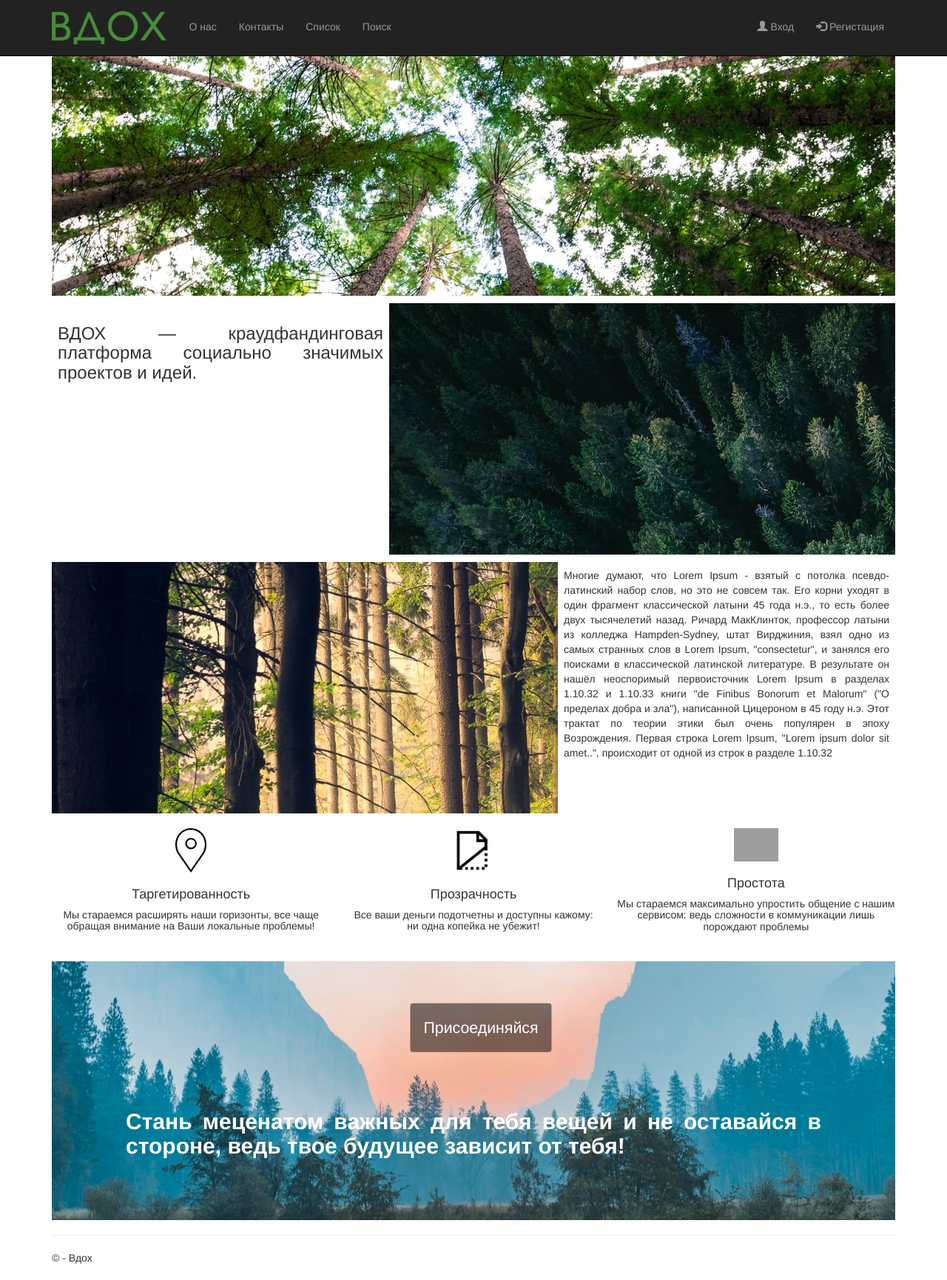
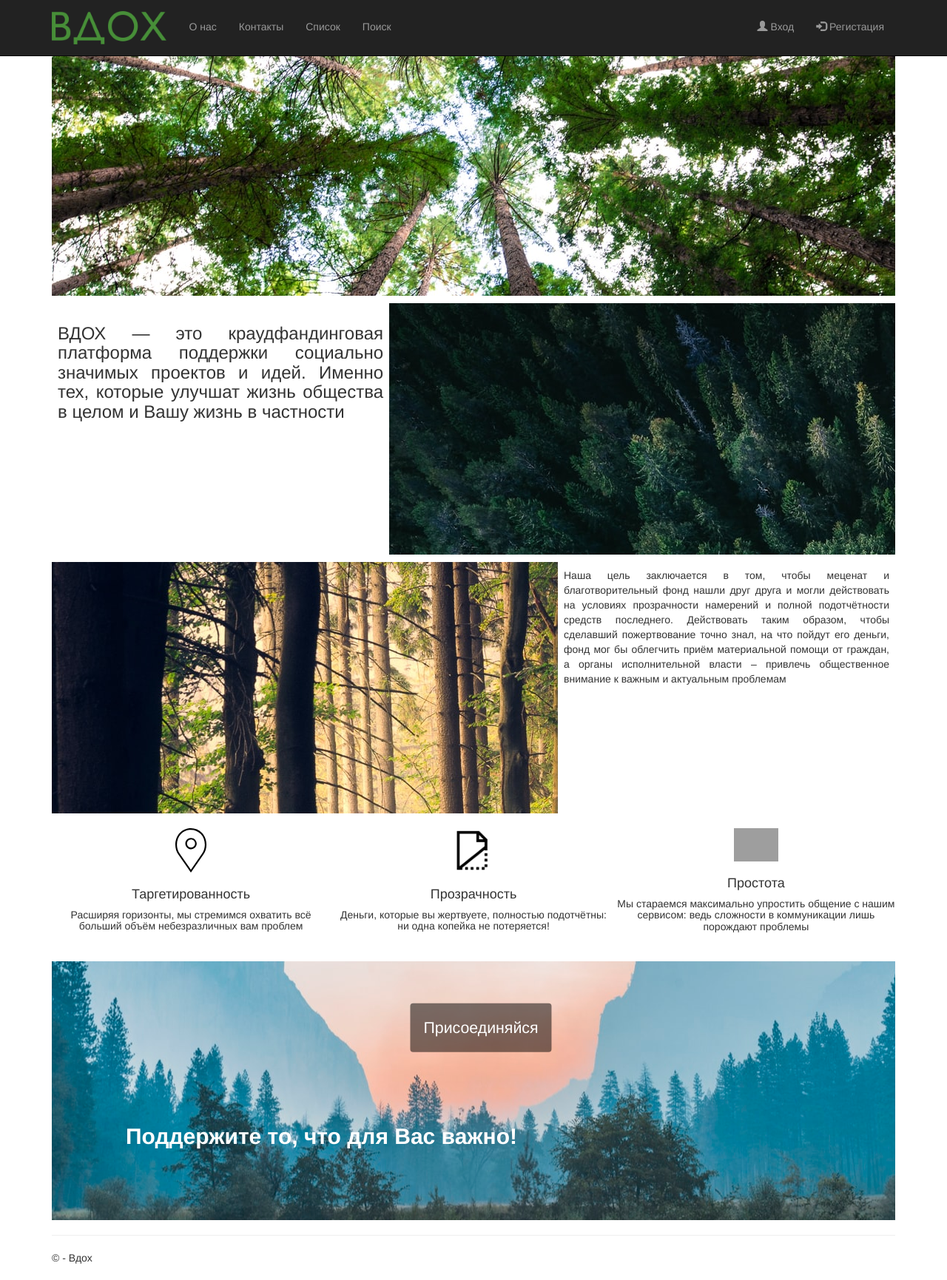
Before and after one commit to TGC-T/crowd, a Flask app: page / in a window 1280 px wide. Shown: the whole page at 74% size. Run offline with Flask 2, Linux system fonts and the light colour scheme; some libraries are stand-ins or nearby versions; grey boxes are pictures that could not be loaded.

Commit message:
info in rubricks

```diff
--- a/templates/contact.html
+++ b/templates/contact.html
@@ -3,7 +3,7 @@
 {% block content %}
 <br>
 <h2>{{ title }}</h2>
-<h3>{{ message }}</h3>
+<h3>Свяжитесь с нами</h3>
 
 <address>
     Улица Пушкина<br />
--- a/templates/title.html
+++ b/templates/title.html
@@ -10,45 +10,56 @@
 	<div class="my-container">
 		<div class="image" style="float: right; background-image: url('static/content/img2.jpg');"></div>
 		<div class="text">
-			<h3><p>ВДОХ — краудфандинговая платформа социально значимых проектов и идей.</p></h3>
+			<h3>
+				<p>ВДОХ — это краудфандинговая платформа поддержки социально значимых проектов и идей. Именно тех,
+					которые улучшат жизнь общества в целом и Вашу жизнь в частности</p>
+			</h3>
 		</div>
 		<div class="clearfix"></div>
 	</div>
 	<div class="my-container">
 		<div class="image" style="float: left; background-image: url('static/content/img3.jpg');"></div>
 		<div class="text">
-			<p>Многие думают, что Lorem Ipsum - взятый с потолка псевдо-латинский набор слов, но это не совсем так. Его
-				корни уходят в один фрагмент классической латыни 45 года н.э., то есть более двух тысячелетий назад.
-				Ричард МакКлинток, профессор латыни из колледжа Hampden-Sydney, штат Вирджиния, взял одно из самых
-				странных слов в Lorem Ipsum, "consectetur", и занялся его поисками в классической латинской литературе.
-				В результате он нашёл неоспоримый первоисточник Lorem Ipsum в разделах 1.10.32 и 1.10.33 книги "de
-				Finibus Bonorum et Malorum" ("О пределах добра и зла"), написанной Цицероном в 45 году н.э. Этот трактат
-				по теории этики был очень популярен в эпоху Возрождения. Первая строка Lorem Ipsum, "Lorem ipsum dolor
-				sit amet..", происходит от одной из строк в разделе 1.10.32</p>
+			<p>Наша цель заключается в том, чтобы меценат и благотворительный фонд
+				нашли друг друга и могли действовать на условиях прозрачности намерений и полной подотчётности средств
+				последнего. Действовать таким образом, чтобы сделавший пожертвование точно знал, на что пойдут его
+				деньги, фонд мог бы облегчить приём материальной помощи от граждан, а органы исполнительной власти –
+				привлечь общественное внимание к важным и актуальным проблемам</p>
 		</div>
 	</div>
 	<div class="heading" style="margin-bottom: 10px;">
 		<div class="col1">
 			<img src="static/content/geolocation.svg" width="60px"></img>
-			<p><h4>Таргетированность</h4></p>
-			<h5>Мы стараемся расширять наши горизонты, все чаще обращая внимание на Ваши локальные проблемы!</h5>
+			<p>
+				<h4>Таргетированность</h4>
+			</p>
+			<h5>Расширяя горизонты, мы стремимся охватить всё больший объём небезразличных вам проблем</h5>
 		</div>
 		<div class="col2">
 			<img src="static/content/transparent.png" width="60px"></img>
-			<p><h4>Прозрачность</h4></p>
-			<h5>Все ваши деньги подотчетны и доступны кажому:<p>ни одна копейка не убежит!</p></h5>
+			<p>
+				<h4>Прозрачность</h4>
+			</p>
+			<h5>Деньги, которые вы жертвуете, полностью подотчётны:<p>ни одна копейка не потеряется!</p></p>
+			</h5>
 		</div>
 		<div class="col3">
 			<img src="static/content/circle.svg" width="60px"></img>
-			<p><h4>Простота</h4></p>
-			<h5>Мы стараемся максимально упростить общение с нашим сервисом: ведь сложности в коммуникации лишь порождают проблемы</h5>
+			<p>
+				<h4>Простота</h4>
+			</p>
+			<h5>Мы стараемся максимально упростить общение с нашим сервисом: ведь сложности в коммуникации лишь
+				порождают проблемы</h5>
 		</div>
 	</div><br><br><br><br>
 	<div class="my-container bottom-text" style="background-image: url('static/content/img4.jpg');">
 		<br><br>
 		<div class="bottom-button"><a href="{{ url_for('getall') }}">Присоединяйся</a></div>
-		<br><br>
-		<h2><p><b>Стань меценатом важных для тебя вещей и не оставайся в стороне, ведь твое будущее зависит от тебя!</b></p></h2>
+		<br><br><br>
+		<h2>
+			<p><b>Поддержите то, что для Вас важно!</b>
+			</p>
+		</h2>
 	</div>
 </div>
 {% endblock %}
```
Also changed, not shown: templates/about.html (+18 -2 lines).
